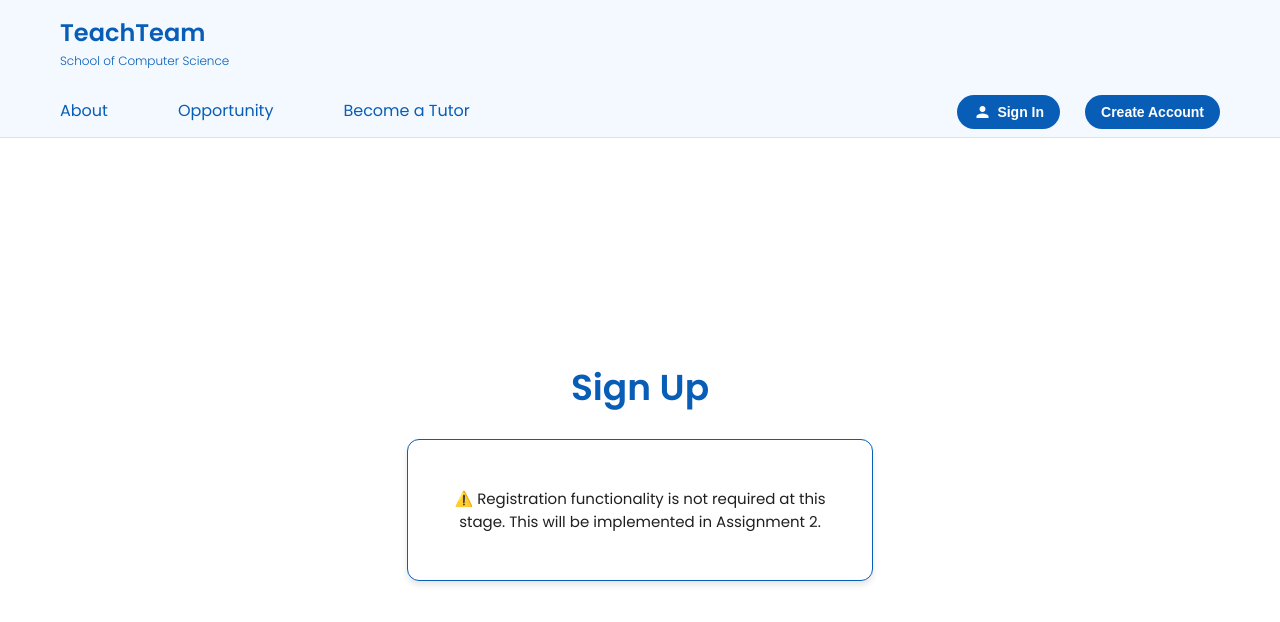
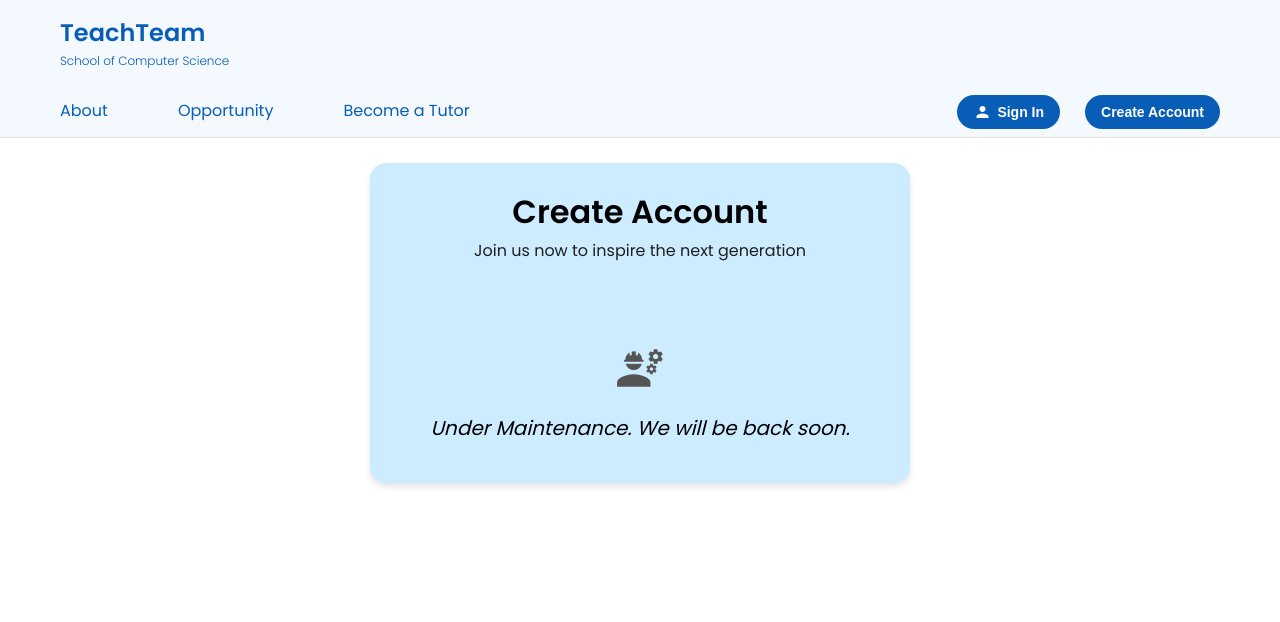
Before and after one commit to joviedev/TeachingTeam_Typescript, a React (Create React App) app: page /signup in a window 1280 px wide. Shown: the top 622 px of the page. Built offline with nearby package versions, Linux system fonts and the light colour scheme.

Commit message:
Signup full UI and not implement

```diff
--- a/src/Component/SignUp.tsx
+++ b/src/Component/SignUp.tsx
@@ -1,57 +1,84 @@
 import React from 'react';
 
 /**
- * SignUp component (layout only)
- * Functionality is not required in Assignment 1 – content placeholder only.
+ * SignUp page placeholder – UI matches the login layout with message inside a rounded box.
  */
-const SignUp = () => {
+
+const SignUp: React.FC = () => {
   return (
     <div style={styles.container}>
-      <h1 style={styles.title}>Sign Up</h1>
+      <div style={styles.formBox}>
+        <h1 style={styles.title}>Create Account</h1>
+        <p style={styles.subtitle}>Join us now to inspire the next generation</p>
+        <div style={styles.iconWrapper}>
+        <span className="material-icons" style={styles.icon}>engineering</span>
+      </div>
+          {/* Maintenance message */}
+          <p style={styles.maintenanceText}>Under Maintenance. We will be back soon.</p>
 
-      <div style={styles.formBox}>
-        <p style={styles.noticeText}>
-          ⚠️ Registration functionality is not required at this stage. This will be implemented in Assignment 2.
-        </p>
       </div>
     </div>
   );
 };
 
-// Inline styles (aligned with Sign In box styling)
+// Inline styles for the component
 const styles: { [key: string]: React.CSSProperties } = {
   container: {
     display: 'flex',
     flexDirection: 'column',
     alignItems: 'center',
-    justifyContent: 'center',
+    justifyContent: 'flex-start',
     minHeight: 'calc(100vh - 160px)',
-    padding: '0 1rem',
+    maxHeight: '100vh',
+    padding: '10px 15px 0',
+    overflowY: 'auto',
     backgroundColor: '#ffffff',
     fontFamily: 'Poppins, sans-serif',
   },
+  formBox: {
+    borderRadius: '16px',
+    padding: '60px',
+    width: '100%',
+    maxWidth: '420px',
+    backgroundColor: '#CDECFF',
+    boxShadow: '0 4px 6px rgba(0,0,0,0.1)',
+    marginTop: '15px',
+    paddingTop: '15px',
+    paddingBottom: '20px',
+    textAlign: 'center',
+  },
   title: {
-    fontSize: '2.25rem',
+    fontSize: '32px',
     fontWeight: 700,
-    color: '#085DB7',
-    marginBottom: '1.5rem',
+    color: '#000000',
+    marginTop: '10px',
+    marginBottom: '0px',
   },
-  formBox: {
-    border: '1px solid #085DB7',
-    borderRadius: '0.75rem',
-    padding: '2rem',
-    width: '100%',
-    maxWidth: '400px',
-    boxShadow: '0 4px 6px rgba(0,0,0,0.1)',
-    backgroundColor: '#fff',
+  subtitle: {
+    fontSize: '16px',
+    fontWeight: 400,
+    color: '#1f1f1f',
+    marginTop: '2px',
+    marginBottom: '30px',
+  },
+  maintenanceText: {
+    fontSize: '20px',
+    color: '#000',
+    fontStyle: 'italic',
+    textAlign: 'center',
+  },
+  iconWrapper: {
     display: 'flex',
     justifyContent: 'center',
-    textAlign: 'center',
+    alignItems: 'center',
+    marginTop: '80px',
+    marginBottom: '16px',
   },
-  noticeText: {
-    fontSize: '15px',
-    color: '#1f1f1f',
+  icon: {
+    fontSize: '50px',
+    color: '#555',
   },
+
 };
 
 export default SignUp;
```
